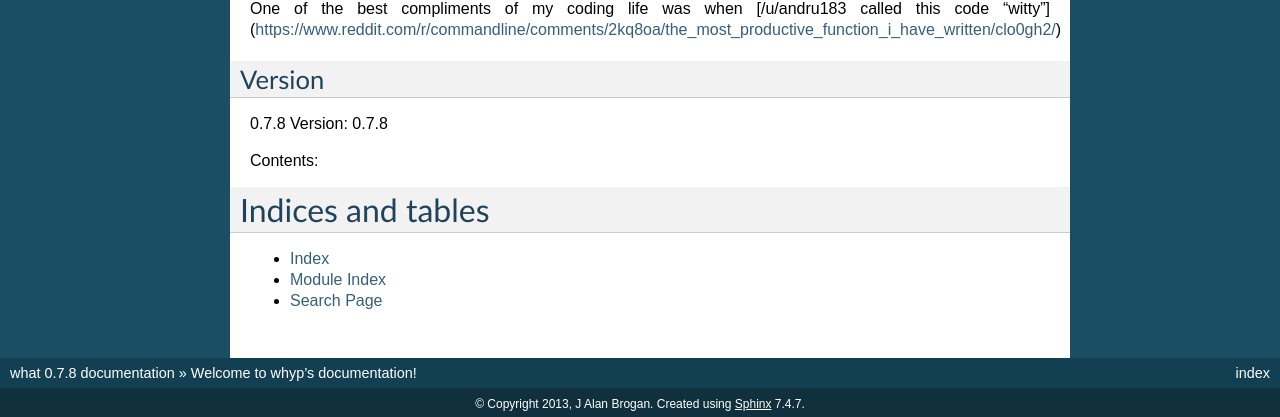
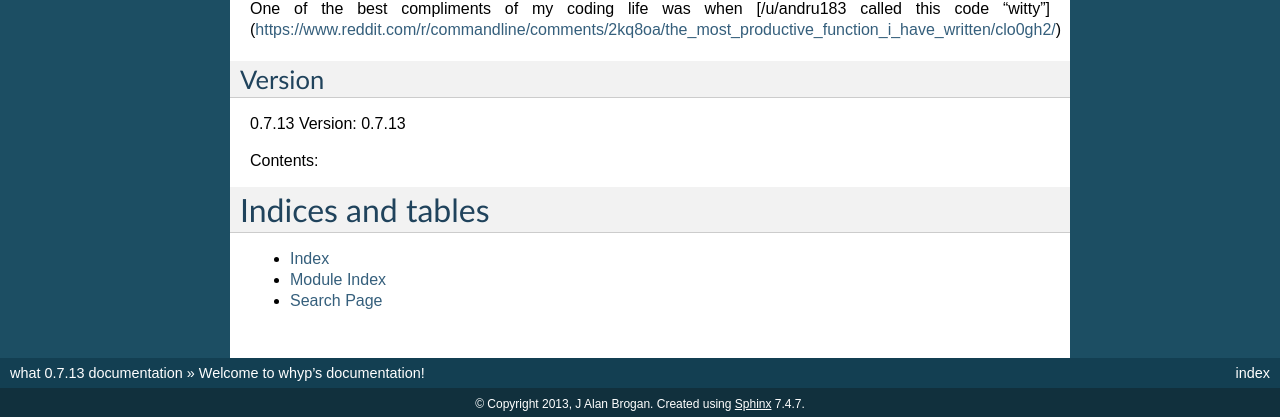
Before and after one commit to jalanb/whyp, a Sphinx documentation site: the page built from docs/index.rst, in a window 1280 px wide and 900 px high, scrolled down 2707 px. Shown: the part 480-897 px from the top of the window. Built offline with Sphinx 7.4.7, drawn with Linux system fonts in a browser that asks for light colours; some of the changed text lies outside the part shown.

Commit message:
Bump version: 0.7.8 → 0.7.13

```diff
--- a/docs/conf.py
+++ b/docs/conf.py
@@ -50,7 +50,7 @@ copyright = u'2013, J Alan Brogan'
 # The short X.Y version.
 version = '0.6'
 # The full version, including alpha/beta/rc tags.
-release = '0.7.8'
+release = '0.7.13'
 
 # The language for content autogenerated by Sphinx. Refer to documentation
 # for a list of supported languages.
--- a/docs/index.rst
+++ b/docs/index.rst
@@ -202,9 +202,9 @@ One of the best compliments of my coding life was when [/u/andru183 called this
 
 Version
 -------
-0.7.8
+0.7.13
 Version:
-0.7.8
+0.7.13
 
 Contents:
 
--- a/whyp/__init__.py
+++ b/whyp/__init__.py
@@ -6,4 +6,4 @@ __copyright__ = '''
     See http://jalanb.mit-license.org/ for more information
 '''
 
-__version__ = '0.7.8'
+__version__ = '0.7.13'
```
Also changed, not shown: readme.md (+1 -1 lines), .bumpversion.cfg.
